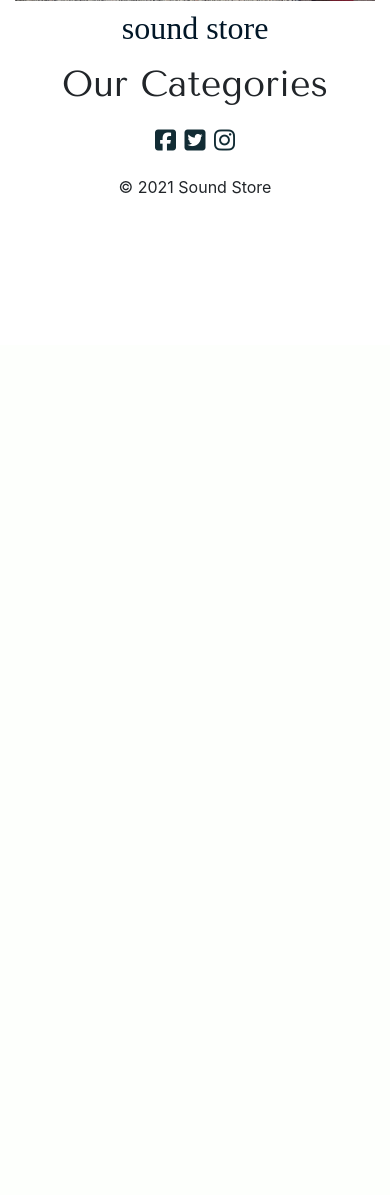
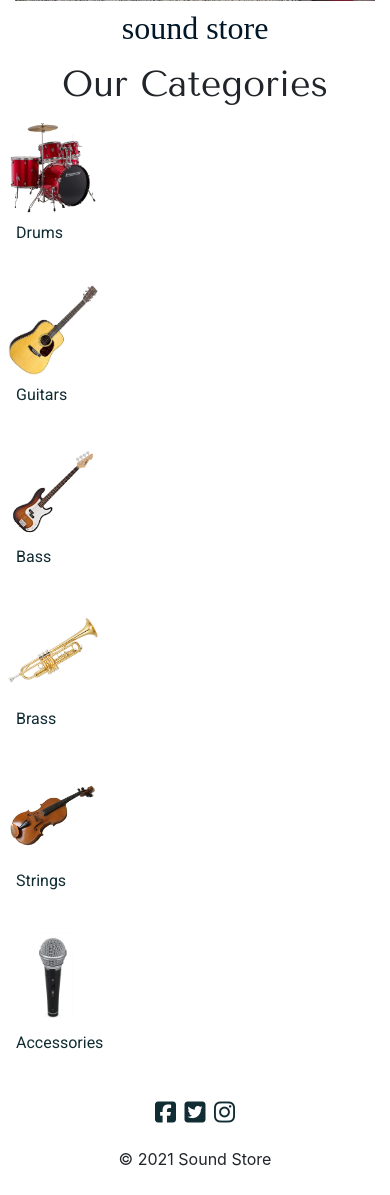
Before and after one commit to Code-Institute-Submissions/sound-store-ms4, a Django app: page / in a window 390 px wide. Shown: the part 499-1694 px from the top of the page. Before the commit the page ends 693 px from the top, so only its background shows below. Run offline with Django 3.2, Linux system fonts and the light colour scheme; some libraries are stand-ins or nearby versions; some web fonts are replaced.

Commit message:
Complete media queries on index.html

```diff
--- a/home/templates/home/index.html
+++ b/home/templates/home/index.html
@@ -48,37 +48,37 @@
   <h2 class="pt-1 mt-1 category-logo">Our Categories</h2>
     <div class="container-fluid">
       <div class="row d-flex flex-row w-100 category-container">
-          <div class="d-none d-md-block col-md-2 col-lg-4 p-2 category category-mob">
+        <div class="col-sm-4 col-md-2 col-lg-4 p-2 category category-mob">
           <a href="">
             <img class="category-images " src="./media/drums-category.jpg" alt="Drum Set Category">
             <p class="descriptor p-2">Drums</p>
           </a>
         </div>
-          <div class="d-none d-md-block col-md-2 col-lg-4 p-2 category category-mob">
+        <div class="col-sm-4 col-md-2 col-lg-4 p-2 category category-mob">
           <a href="">
             <img class="category-images" src="./media/guitar100.jpg" alt="Guitar Category">
             <p class="descriptor p-2">Guitars</p>
           </a>
         </div>
-         <div class="d-none d-md-block col-md-2 col-lg-4 p-2 category category-mob">
+        <div class="col-sm-4 col-md-2 col-lg-4 p-2 category category-mob">
           <a href="">
             <img class="category-images" src="./media/bass-category.jpg" alt="Bass Guitar Category">
             <p class="descriptor p-2">Bass</p>
           </a>
         </div>
-         <div class="d-none d-md-block col-md-2 col-lg-4 p-2 category category-mob">
+        <div class="col-sm-4 col-md-2 col-lg-4 p-2 category category-mob">
           <a href="">
             <img class="category-images" src="./media/trumpet.jpg" alt="Brass Category">
             <p class="descriptor p-2">Brass</p>
           </a>
         </div>
-         <div class="d-none d-md-block col-md-2 col-lg-4  p-2 category category-mob">
+        <div class="col-sm-4 col-md-2 col-lg-4  p-2 category category-mob">
           <a href="">
             <img class="category-images" src="./media/viola.jpg" alt="String Instruments Category">
             <p class="descriptor p-2">Strings</p>
           </a>
         </div>
-         <div class="d-none d-md-block col-md-2 col-lg-4  p-2 category category-mob">
+        <div class="col-sm-4 col-md-2 col-lg-4  p-2 category category-mob">
           <a href="">
             <img class="category-images" src="./media/accessories.jpg" alt="Accessories Category">
             <p class="descriptor p-2">Accessories</p>
--- a/static/css/base.css
+++ b/static/css/base.css
@@ -495,6 +495,14 @@ body {
     }
   }
 
+  @media (max-width: 764px) {
+  .category-images {
+    width: 90px;
+    height: 90px;
+    object-fit: contain;
+  }
+
+}
 
 
   @media (min-width: 994px) {
```
Lines whose indentation alone changed are shown as unchanged.
